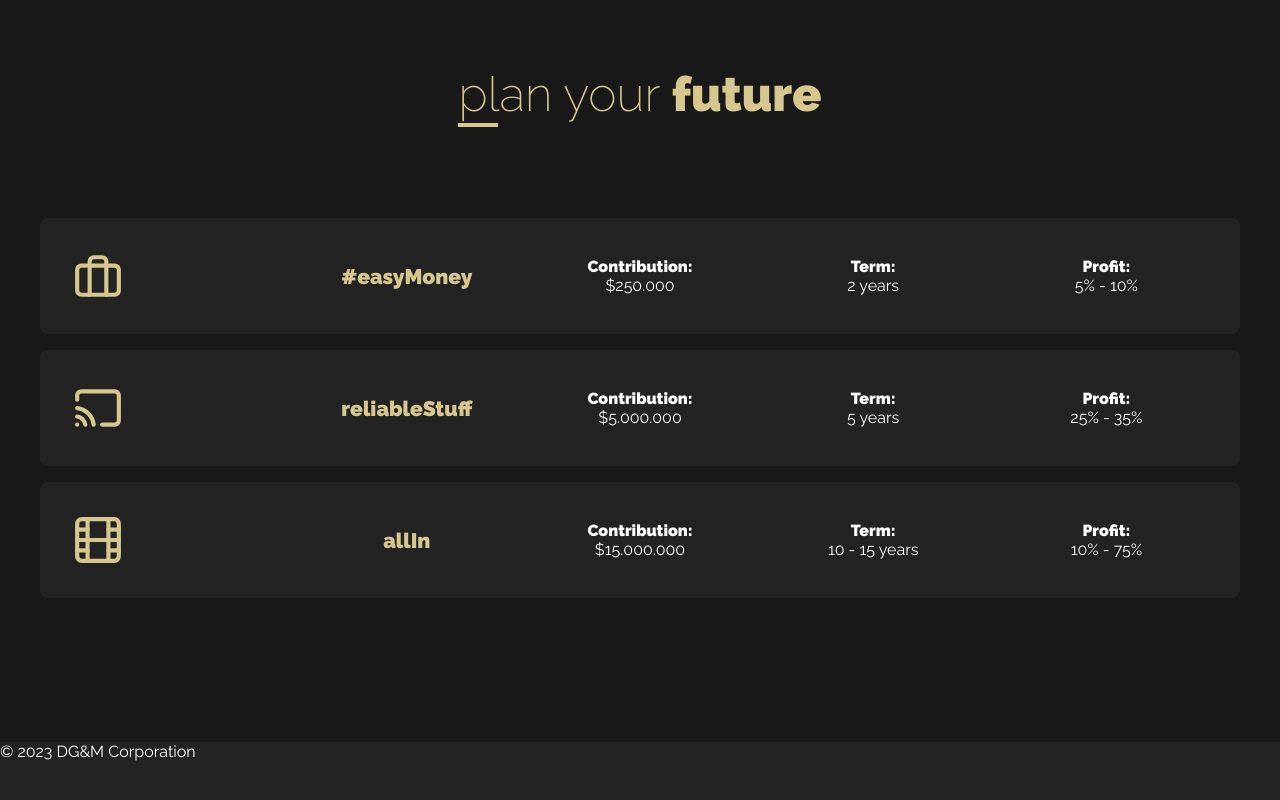
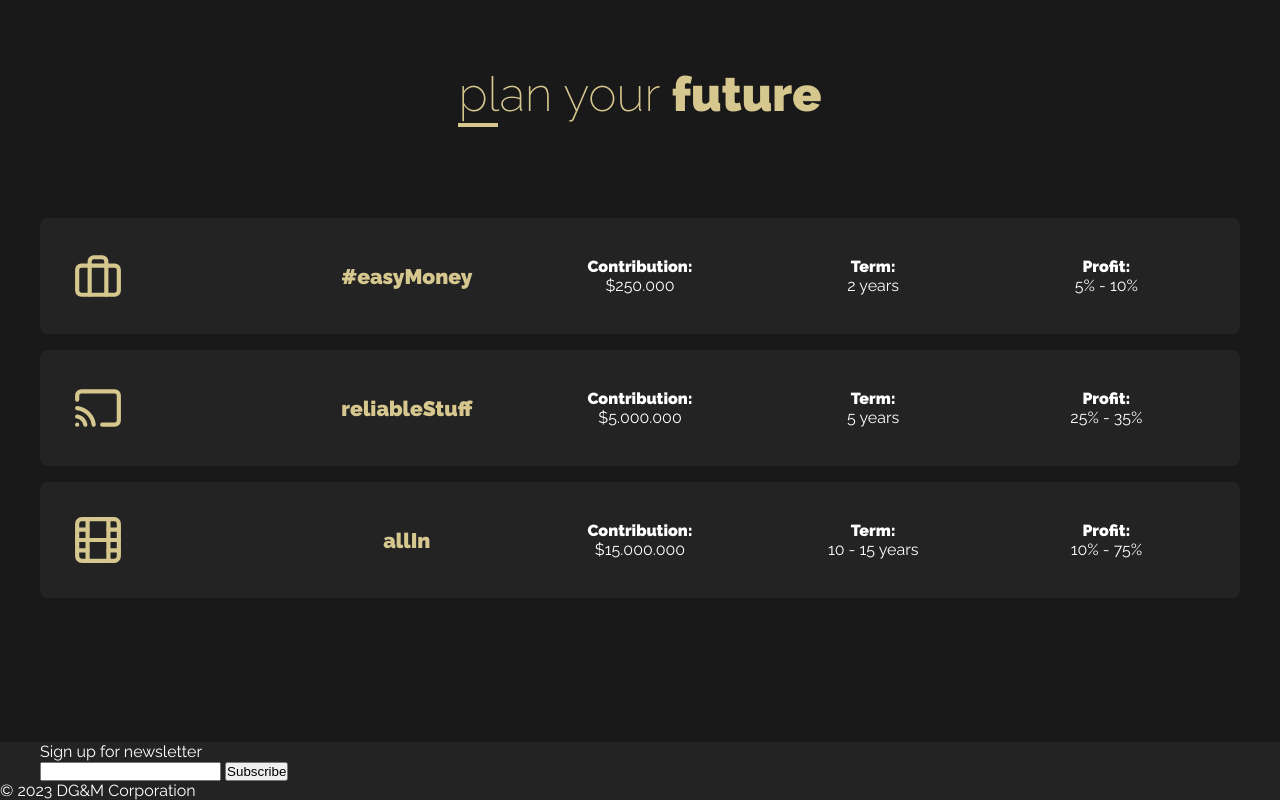
Before and after one commit to marcin-kk/Money_Project, a plain HTML site: page index.html in a window 1280 px wide. Shown: the part 3392-4192 px from the top of the page. Before the commit the page ends 4153 px from the top, so only its background shows below. Drawn offline with Linux system fonts and the light colour scheme.

Commit message:
Section newsletter done in html

```diff
--- a/index.html
+++ b/index.html
@@ -203,7 +203,18 @@
                 </div>
 
             </div>
+        </section>
 
+        <section class="newsletter">
+            <div class="wrapper newsletter__wrapper">
+                <div class="newsletter__text">
+                    <p>Sign up for newsletter</p>
+                </div>
+                <div class="newsletter__form">
+                    <input type="text">
+                    <button>Subscribe</button>
+                </div>
+            </div>
         </section>
 
     </main>
```
